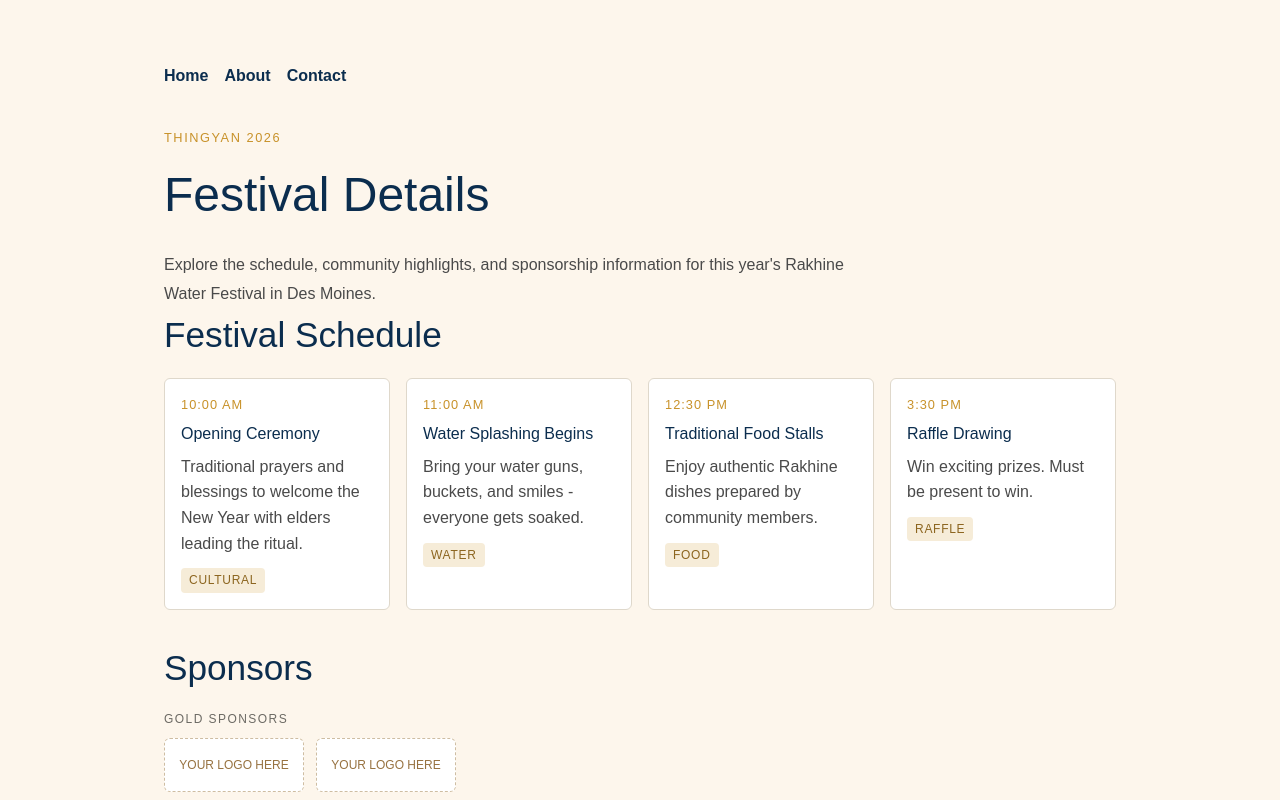
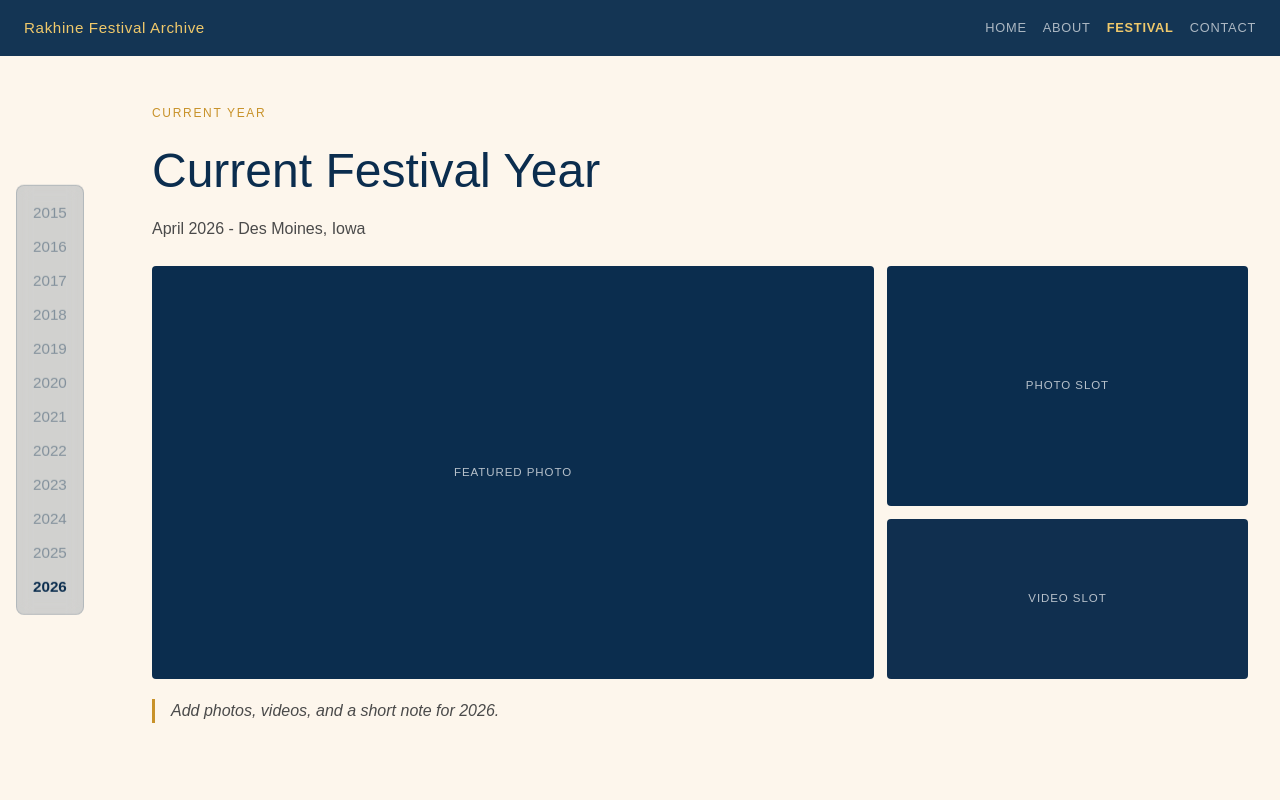
Before and after one commit to BoFromTheEast/rakhine-community-site, a Next.js app: page /festival in a window 1280 px wide. Shown: the top 800 px of the page. Built offline with nearby package versions, Linux system fonts and the light colour scheme.

Commit message:
chore: festival implementation

```diff
--- a/app/festival/page.module.css
+++ b/app/festival/page.module.css
@@ -2,42 +2,179 @@
   min-height: 100vh;
   background: #fdf6ec;
   color: #1c1c1c;
-}
-
-.container {
-  max-width: 1000px;
-  margin: 0 auto;
-  padding: 4rem 1.5rem;
+  display: flex;
+  flex-direction: column;
 }
 
 .nav {
+  position: fixed;
+  top: 0;
+  left: 0;
+  right: 0;
+  height: 56px;
+  padding: 0.9rem 1.5rem;
+  background: rgb(11 45 78 / 96%);
+  display: flex;
+  align-items: center;
+  justify-content: space-between;
+  z-index: 30;
+}
+
+.navLogo {
+  font-size: 0.95rem;
+  color: #f0c96b;
+  letter-spacing: 0.04em;
+  font-family: var(--font-playfair), serif;
+}
+
+.navLinks {
   display: flex;
   gap: 1rem;
-  margin-bottom: 2.5rem;
 }
 
-.nav a {
-  color: #0b2d4e;
+.navLinks a {
+  color: rgb(255 255 255 / 65%);
   text-decoration: none;
-  font-weight: 600;
+  font-size: 0.8rem;
+  letter-spacing: 0.06em;
+  text-transform: uppercase;
 }
 
-.eyebrow {
+.navLinks .navLinkActive {
+  color: #f0c96b;
+  font-weight: 700;
+}
+
+.floatingYears {
+  position: fixed;
+  left: 1rem;
+  top: 50%;
+  transform: translateY(-50%);
+  display: flex;
+  flex-direction: column;
+  gap: 0.3rem;
+  padding: 0.8rem 0.6rem;
+  background: rgb(11 45 78 / 18%);
+  border: 1px solid rgb(11 45 78 / 15%);
+  backdrop-filter: blur(8px);
+  border-radius: 8px;
+  z-index: 20;
+}
+
+.yearButton {
+  border: 0;
+  background: transparent;
+  color: rgb(11 45 78 / 40%);
+  font-size: 0.95rem;
+  font-family: var(--font-playfair), serif;
+  padding: 0.2rem 0.4rem;
+  cursor: pointer;
+  text-align: left;
+  transition: color 0.15s ease;
+}
+
+.yearButton:hover {
+  color: rgb(11 45 78 / 70%);
+}
+
+.yearButtonActive {
+  color: #0b2d4e;
+  font-weight: 700;
+}
+
+.content {
+  margin-top: 56px;
+  margin-left: 120px;
+  padding: 3rem 2rem;
+}
+
+.edition {
   margin: 0;
   text-transform: uppercase;
-  letter-spacing: 0.12em;
-  font-size: 0.8rem;
+  letter-spacing: 0.14em;
   color: #c8922a;
+  font-size: 0.75rem;
 }
 
 .title {
-  margin: 0.75rem 0 1.25rem;
-  font-size: clamp(2rem, 5vw, 3rem);
+  margin: 0.8rem 0 0.5rem;
+  font-size: clamp(2rem, 4vw, 3rem);
   color: #0b2d4e;
+  font-family: var(--font-playfair), serif;
 }
 
-.body {
-  max-width: 720px;
-  line-height: 1.8;
+.subtitle {
+  margin: 0 0 1.5rem;
   color: #4a4a4a;
+  line-height: 1.7;
 }
+
+.mediaGrid {
+  display: grid;
+  grid-template-columns: 2fr 1fr;
+  grid-template-rows: 240px 160px;
+  gap: 0.8rem;
+}
+
+.mediaCard {
+  background: #0b2d4e;
+  color: rgb(255 255 255 / 70%);
+  border-radius: 4px;
+  display: flex;
+  align-items: center;
+  justify-content: center;
+  text-transform: uppercase;
+  letter-spacing: 0.08em;
+  font-size: 0.72rem;
+}
+
+.mediaCard:first-child {
+  grid-row: 1 / 3;
+}
+
+.videoCard {
+  background: #102f4f;
+}
+
+.noteBox {
+  margin-top: 1.25rem;
+  border-left: 3px solid #c8922a;
+  padding-left: 1rem;
+  color: #4a4a4a;
+  font-style: italic;
+}
+
+@media (max-width: 900px) {
+  .floatingYears {
+    left: 0.6rem;
+  }
+
+  .content {
+    margin-left: 96px;
+  }
+}
+
+@media (max-width: 700px) {
+  .floatingYears {
+    position: static;
+    transform: none;
+    margin: 72px 1rem 0.5rem;
+    flex-direction: row;
+    overflow-x: auto;
+  }
+
+  .content {
+    margin-left: 0;
+    margin-top: 0;
+    padding-top: 1rem;
+  }
+
+  .mediaGrid {
+    grid-template-columns: 1fr;
+    grid-template-rows: repeat(3, 160px);
+  }
+
+  .mediaCard:first-child {
+    grid-row: auto;
+  }
+}
--- a/app/festival/page.tsx
+++ b/app/festival/page.tsx
@@ -1,30 +1,133 @@
+"use client";
+
+import { useMemo, useState } from "react";
 import Link from "next/link";
-import { ScheduleGrid } from "./_components/schedule-grid";
-import { SponsorGrid } from "./_components/sponsor-grid";
-import { scheduleItems } from "./_data/schedule";
-import { sponsorTiers } from "./_data/sponsors";
 import styles from "./page.module.css";
 
+type YearEntry = {
+  year: number;
+  edition: string;
+  title: string;
+  subtitle: string;
+  note: string;
+};
+
+const START_YEAR = 2015;
+const CURRENT_YEAR = 2026;
+
+const yearOverrides: Record<number, Partial<YearEntry>> = {
+  2015: {
+    title: "Where It All Began",
+    subtitle: "The first Rakhine Water Festival in Des Moines.",
+  },
+  2019: {
+    title: "Half a Decade Strong",
+    subtitle: "A milestone year for the community.",
+  },
+  2022: {
+    title: "Full Force",
+    subtitle: "Back to a full celebration with family and friends.",
+  },
+  2024: {
+    title: "A Decade of Thingyan",
+    subtitle: "Ten years of water, joy, and community in Iowa.",
+  },
+  2025: {
+    edition: "Coming Soon",
+    title: "This Year's Festival",
+    subtitle: "April 2025 - Des Moines, Iowa",
+  },
+  2026: {
+    edition: "Current Year",
+    title: "Current Festival Year",
+    subtitle: "April 2026 - Des Moines, Iowa",
+  },
+};
+
+function getOrdinal(value: number): string {
+  const mod100 = value % 100;
+  if (mod100 >= 11 && mod100 <= 13) return `${value}th`;
+  if (value % 10 === 1) return `${value}st`;
+  if (value % 10 === 2) return `${value}nd`;
+  if (value % 10 === 3) return `${value}rd`;
+  return `${value}th`;
+}
+
+const archiveYears: YearEntry[] = Array.from(
+  { length: CURRENT_YEAR - START_YEAR + 1 },
+  (_, index) => {
+    const year = START_YEAR + index;
+    const editionNumber = year - START_YEAR + 1;
+    const defaultEntry: YearEntry = {
+      year,
+      edition: `${getOrdinal(editionNumber)} Annual`,
+      title: `${year} Festival Highlights`,
+      subtitle: `Rakhine Water Festival celebration in Des Moines.`,
+      note: `Add photos, videos, and a short note for ${year}.`,
+    };
+    return { ...defaultEntry, ...yearOverrides[year] };
+  }
+);
+
 export default function FestivalPage() {
+  const [selectedYear, setSelectedYear] = useState<number>(CURRENT_YEAR);
+
+  const activeYear = useMemo(
+    () =>
+      archiveYears.find((item) => item.year === selectedYear) ??
+      archiveYears[0],
+    [selectedYear],
+  );
+
   return (
     <main className={styles.page}>
-      <div className={styles.container}>
-        <nav className={styles.nav}>
+      <nav className={styles.nav}>
+        <div className={styles.navLogo}>Rakhine Festival Archive</div>
+        <div className={styles.navLinks}>
           <Link href="/">Home</Link>
           <Link href="/about">About</Link>
+          <Link href="/festival" className={styles.navLinkActive}>
+            Festival
+          </Link>
           <Link href="/contact">Contact</Link>
-        </nav>
+        </div>
+      </nav>
 
-        <p className={styles.eyebrow}>Thingyan 2026</p>
-        <h1 className={styles.title}>Festival Details</h1>
-        <p className={styles.body}>
-          Explore the schedule, community highlights, and sponsorship information
-          for this year&apos;s Rakhine Water Festival in Des Moines.
-        </p>
+      <aside
+        className={styles.floatingYears}
+        aria-label="Festival year selector"
+      >
+        {archiveYears.map((entry) => (
+          <button
+            key={entry.year}
+            type="button"
+            className={`${styles.yearButton} ${
+              activeYear.year === entry.year ? styles.yearButtonActive : ""
+            }`}
+            onClick={() => setSelectedYear(entry.year)}
+          >
+            {entry.year}
+          </button>
+        ))}
+      </aside>
 
-        <ScheduleGrid items={scheduleItems} />
-        <SponsorGrid tiers={sponsorTiers} />
-      </div>
+      <section className={styles.content}>
+        <p className={styles.edition}>{activeYear.edition}</p>
+        <h1 className={styles.title}>{activeYear.title}</h1>
+        <p className={styles.subtitle}>{activeYear.subtitle}</p>
+
+        <div className={styles.mediaGrid}>
+          <div className={styles.mediaCard}>Featured photo</div>
+          <div className={styles.mediaCard}>Photo slot</div>
+          <div className={`${styles.mediaCard} ${styles.videoCard}`}>
+            Video slot
+          </div>
+        </div>
+
+        <div className={styles.noteBox}>
+          <p>{activeYear.note}</p>
+        </div>
+      </section>
     </main>
   );
 }
```
